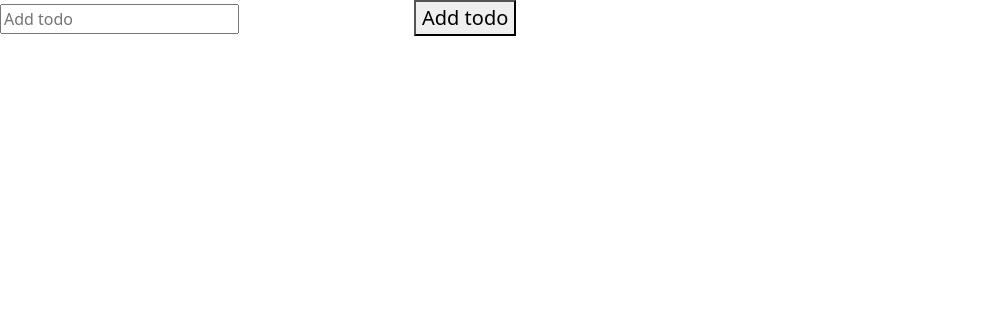
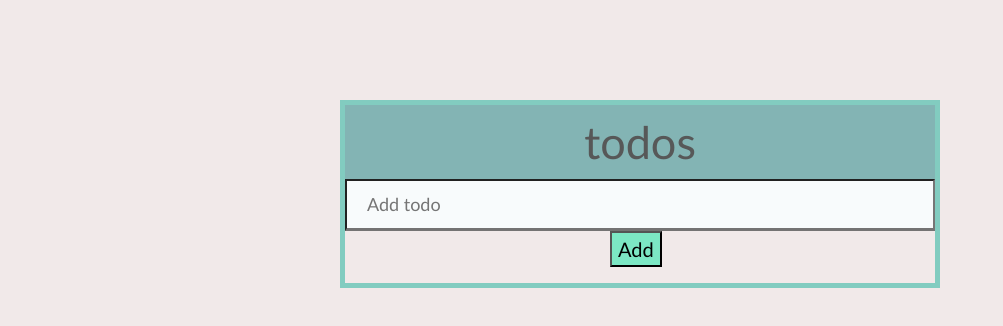
Before and after one commit to willdodsonn/ToDo-List-Application, a React app: page / in a window 1280 px wide. Shown: the top 326 px of the page, without its empty margins (0-1003 px from the left). Built offline with nearby package versions, Linux system fonts and the light colour scheme.

Commit message:
finished todolist

```diff
--- a/src/js/App.js
+++ b/src/js/App.js
@@ -1,9 +1,9 @@
 import React from "react";
-import TodoForm from "./component/TodoForm";
+import TodoList from "./component/TodoList";
 function App() {
 	return (
 		<div className="todo-app">
-			<TodoForm />
+			<TodoList />
 		</div>
 	);
 }
--- a/src/js/component/Todo.js
+++ b/src/js/component/Todo.js
@@ -1,25 +1,39 @@
 //hard coded bootstrap/ html output
 import React, { useState } from "react";
-import TodoForm from "./TodoForm";
-
 import { FontAwesomeIcon } from "@fortawesome/react-fontawesome";
 import { faX } from "@fortawesome/free-solid-svg-icons";
 
-function Todo(todos, completeTodo) {
-	const [edit, setEdit] = {
+function Todo({ todos, completeTodo, removeTodo }) {
+	const [edit, setEdit] = useState({
 		id: null,
 		value: "",
+	});
+
+	const submitEdit = (value) => {
+		editTodo(edit.id, value);
+		setEdit({
+			id: null,
+			value: "",
+		});
 	};
+
+	// if (edit.id) {
+	// 	return <TodoForm edit={edit} onSubmit={submitEdit} />;
+	// }
 
 	return todos.map((todo, index) => (
 		<div
 			className={todo.isComplete ? "todo-row complete" : "todo-row"}
 			key={index}>
 			<div key={todo.id} onClick={() => completeTodo(todo.id)}>
-				{todo.test}
+				{todo.text}
 			</div>
 			<div className="icons">
-				<FontAwesomeIcon icon={faX} />
+				<FontAwesomeIcon
+					onClick={() => removeTodo(todo.id)}
+					icon={faX}
+					className="delete-icon"
+				/>
 			</div>
 		</div>
 	));
--- a/src/js/component/TodoForm.js
+++ b/src/js/component/TodoForm.js
@@ -1,32 +1,42 @@
 import React, { useState } from "react";
 
 function TodoForm(props) {
-	const [input, setInput] = useState("");
+	const [input, setInput] = useState(props.edit ? props.edit.value : "");
 
-	const createChange = (e) => {
+	const handleChange = (e) => {
 		setInput(e.target.value);
 	};
 
-	const createSubmit = (e) => {
+	const handleSubmit = (e) => {
 		e.preventDefault();
 
-		// props.onSubmit({
-		// 	id: Math.floor(Math.random() * 10000),
-		// 	text: input,
-		// });
+		props.onSubmit({
+			id: Math.floor(Math.random() * 10000),
+			text: input,
+		});
 		setInput("");
 	};
 	return (
-		<form className="todo-form" onClick={createSubmit}>
+		<form className="todo-form" onSubmit={handleSubmit}>
 			<input
 				type="text"
+				id="addToDo"
 				placeholder="Add todo"
 				value={input}
 				name="text"
 				className="todo-input"
-				onChange={createChange}
+				onChange={handleChange}
 			/>
-			<button className="todo-button">Add todo</button>
+			<button
+				type="text"
+				placeholder="What's needs to be done?"
+				value={input}
+				name="text"
+				className="todo-input"
+				onChange={handleChange}
+				className="todo-button">
+				Add
+			</button>
 		</form>
 	);
 }
--- a/src/js/component/TodoList.js
+++ b/src/js/component/TodoList.js
@@ -1,19 +1,26 @@
-import React, { useState } from 'react'
-import Todo from './Todo';
-import TodoForm from './TodoForm'
+import React, { useState } from "react";
+import Todo from "./Todo";
+import TodoForm from "./TodoForm";
 function TodoList() {
 	const [todos, setTodos] = useState([]);
 
-    const addToDo = todo => {
+	const addTodo = (todo) => {
 		if (!todo.text || /^\s*$/.test(todo.text)) {
+			//what the fuck is this ^^^
 			return;
 		}
-        const newTodos = [todo, ...todos]
+		const newTodos = [todo, ...todos];
 		setTodos(newTodos);
-    }
+	};
 
-    const completeTodo = id => {
-        let updatedTodos = todos.map(todo => {
+	const removeTodo = (id) => {
+		const removeArr = [...todos].filter((todo) => todo.id !== id);
+
+		setTodos(removeArr);
+	};
+
+	const completeTodo = (id) => {
+		let updatedTodos = todos.map((todo) => {
 			if (todo.id === id) {
 				todo.isComplete = !todo.isComplete;
 			}
@@ -22,13 +29,26 @@ function TodoList() {
 		setTodos(updatedTodos);
 	};
 	return (
+		<div className="todoListBox">
+			<div id="container"></div>
 			<div>
-            <h1>Hello world</h1>
-            <TodoForm onSubmit={addToDo} />
-            <Todo todos={todos} completeTodo={completeTodo} />
-
+				<h1 className="todo-header">todos</h1>
+				<ul className="list-group">
+					<TodoForm onSubmit={addTodo} />
+					<li className="list-group-item">
+						<Todo
+							id="addToDo"
+							type="text"
+							placeholder="Add to do here"
+							todos={todos}
+							completeTodo={completeTodo}
+							removeTodo={removeTodo}
+						/>
+					</li>
+				</ul>
+			</div>
 		</div>
 	);
-};
+}
 
-export default TodoList
+export default TodoList;
--- a/src/styles/index.css
+++ b/src/styles/index.css
@@ -1,16 +1,21 @@
-/* .todoListBox{
-    width: 200px;
-    display: inline-block;
+.todoListBox{
+    width: 600px;
+    border: 5px solid rgb(130, 204, 192);
+
     margin: auto;
-} */
+}
+body{
+	background-color: rgb(241, 233, 233);
+	font-family: 'Trebuchet MS', 'Lucida Sans Unicode', 'Lucida Grande', 'Lucida Sans', Arial, sans-serif;
+}
 h1.title {
 	text-align: center;
 	color: black;
 	letter-spacing: 2px;
 }
 h1.todo-header {
-	background: #c9c6c4;
-	color: rgb(88, 86, 86);
+	background: #83b4b4;
+	color: rgb(87, 88, 88);
     text-align: center;
 	margin: 0;
 	padding: 10px 20px;
@@ -19,13 +24,7 @@ h1.todo-header {
 	font-weight: 400;
 }
 
-div#container {
-	width: 400px;
-	margin: 0 auto;
-	border: 2px solid rgb(212, 223, 228);
-	background: #f7f7f7;
-	box-shadow: 0 0 4px rgba(0, 0, 0, 0.3);
-}
+/*  */
 
 ul {
 	cursor: pointer;
@@ -37,19 +36,16 @@ ul {
 li {
 	background: #fff;
 	padding-left: 10px;
-	line-height: 2em;
-	margin: 0;
+	/* line-height: 2em; */
+	/* margin: 0; */
 	color: #666;
 }
 
-li:nth-child(2n) {
-	background: #f7f7f7;
-}
 input#addToDo {
 	font-size: 18px;
-	color: #2f2f30;
+	color: #7c7c7c;
 	background: #f8fbfc;
-	border: none;
+	border-bottom: 3px solid rgb(116, 115, 115);
 	width: 100%;
 	padding: 10px 10px 10px 20px;
 	box-sizing: border-box;
@@ -57,19 +53,33 @@ input#addToDo {
 	-moz-border-box: border-box;
 }
 
-input#addToDo:focus {
-	background: white;
-	border: 2px solid skyblue;
-	outline: none;
 
-}
-.icon{
-	float: right;
-	padding-top: 5px;
+.icons{
+	/* float: right; */
+	position: relative;
+	left: 530px;
+	bottom: 20px;
+	font-size: larger;
+
+
 }
 button{
 	font-size: 20px;
-	margin-left: 175px;
+	margin-left: 265px;
+	background: rgb(124, 231, 196);
+}
+.todo-row{
+	border-bottom: 1px solid black;
+	font-size: large;
+	height: 50px;
+}
+.todo-app{
+	margin-top: 100px;
+	border-top: none;
+}
+.list-group-item{
+	background-color: rgb(241, 233, 233);
+	border: none;
 }
 /*
 
```
Lines whose indentation alone changed are shown as unchanged.
